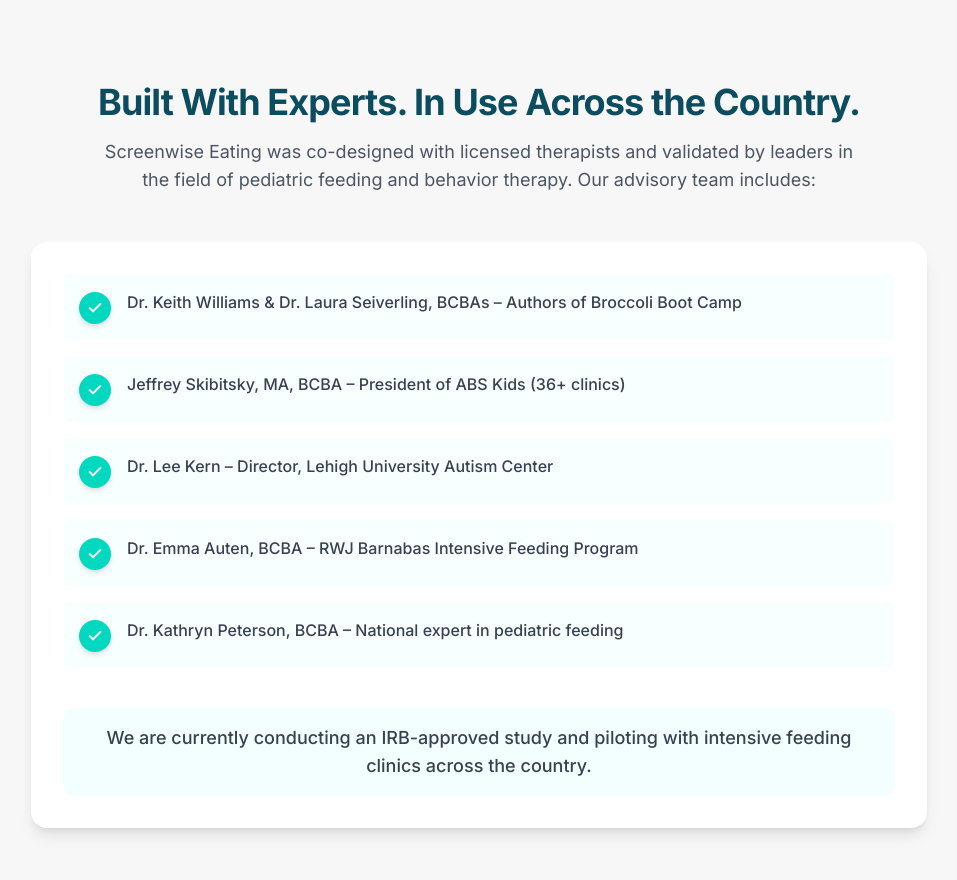
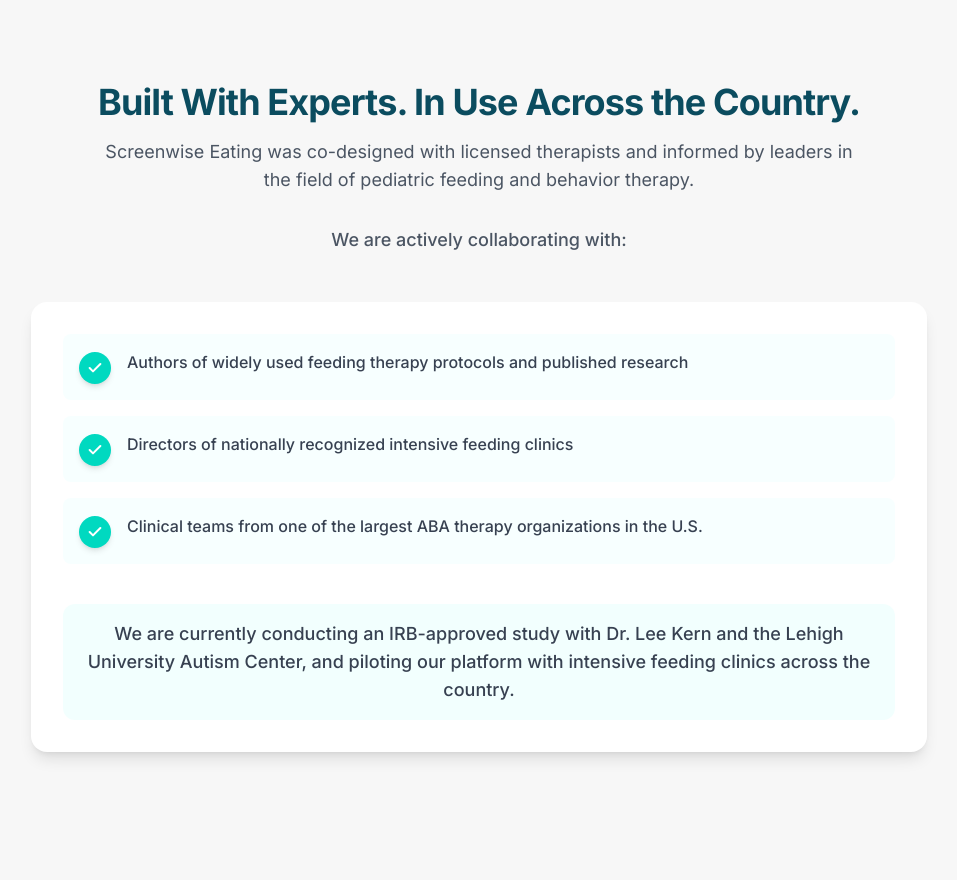
Before and after one commit to canaankimball/screenwise-website-builder, a React (Vite) app: page / in a window 1280 px wide. Shown: the part 3340-4220 px from the top of the page, without its empty margins (161-1118 px from the left). Built offline with nearby package versions, Linux system fonts and the light colour scheme.

Commit message:
Refactor: Generalize "Built With Experts" section
Update the "Built With Experts" section on the home page to use more general language, removing specific names and institutions while maintaining the original visual style and layout.

```diff
--- a/src/components/home/Evidence.tsx
+++ b/src/components/home/Evidence.tsx
@@ -2,12 +2,10 @@
 import React from 'react';
 import { Check } from 'lucide-react';
 
-const experts = [
-  "Dr. Keith Williams & Dr. Laura Seiverling, BCBAs – Authors of Broccoli Boot Camp",
-  "Jeffrey Skibitsky, MA, BCBA – President of ABS Kids (36+ clinics)",
-  "Dr. Lee Kern – Director, Lehigh University Autism Center",
-  "Dr. Emma Auten, BCBA – RWJ Barnabas Intensive Feeding Program",
-  "Dr. Kathryn Peterson, BCBA – National expert in pediatric feeding"
+const collaborations = [
+  "Authors of widely used feeding therapy protocols and published research",
+  "Directors of nationally recognized intensive feeding clinics",
+  "Clinical teams from one of the largest ABA therapy organizations in the U.S."
 ];
 
 const Evidence = () => {
@@ -17,25 +15,28 @@ const Evidence = () => {
         <div className="text-center mb-12">
           <h2 className="text-3xl md:text-4xl font-bold mb-4 text-screenwise-navy">Built With Experts. In Use Across the Country.</h2>
           <p className="text-lg text-gray-600 max-w-3xl mx-auto mb-8">
-            Screenwise Eating was co-designed with licensed therapists and validated by leaders in the field of pediatric feeding and behavior therapy. Our advisory team includes:
+            Screenwise Eating was co-designed with licensed therapists and informed by leaders in the field of pediatric feeding and behavior therapy.
+          </p>
+          <p className="text-lg text-gray-600 max-w-3xl mx-auto mb-8 font-medium">
+            We are actively collaborating with:
           </p>
         </div>
 
         <div className="max-w-4xl mx-auto bg-white p-8 rounded-2xl shadow-lg">
           <ul className="space-y-4">
-            {experts.map((expert, index) => (
+            {collaborations.map((collaboration, index) => (
               <li key={index} className="flex items-start bg-screenwise-light bg-opacity-30 p-4 rounded-lg">
                 <span className="bg-screenwise-teal text-white rounded-full w-8 h-8 flex items-center justify-center mr-4 mt-0.5 flex-shrink-0 shadow-md">
                   <Check size={16} strokeWidth={3} />
                 </span>
-                <span className="text-gray-700 font-medium">{expert}</span>
+                <span className="text-gray-700 font-medium">{collaboration}</span>
               </li>
             ))}
           </ul>
 
           <div className="mt-10 text-center">
             <p className="text-lg text-gray-700 font-medium px-6 py-4 bg-screenwise-light bg-opacity-50 rounded-xl inline-block">
-              We are currently conducting an IRB-approved study and piloting with intensive feeding clinics across the country.
+              We are currently conducting an IRB-approved study with Dr. Lee Kern and the Lehigh University Autism Center, and piloting our platform with intensive feeding clinics across the country.
             </p>
           </div>
         </div>
```
